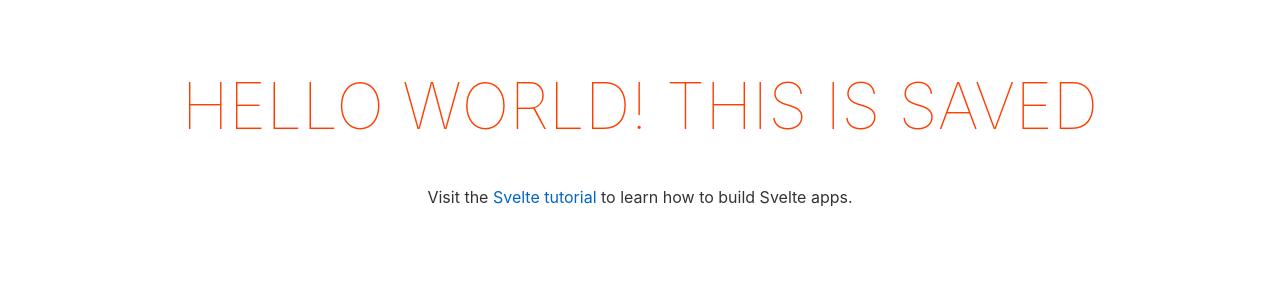
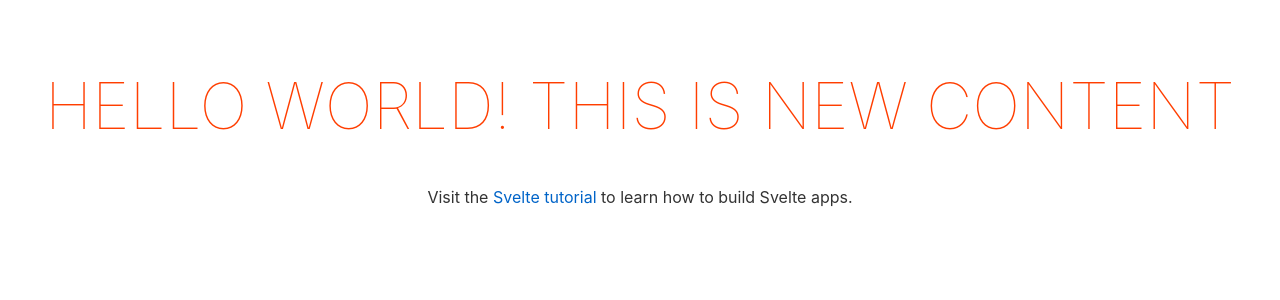
Before and after one commit to Wattenberger/testing-svelte, a Svelte app: page / in a window 1280 px wide. Shown: the top 300 px of the page. Built offline with nearby package versions, Linux system fonts and the light colour scheme.

Commit message:
Automatic update

```diff
--- a/src/App.svelte
+++ b/src/App.svelte
@@ -3,7 +3,7 @@
 </script>
 
 <main>
-	<h1>Hello {name}! this is saved</h1>
+	<h1>Hello {name}! this is new content</h1>
 	<p>Visit the <a href="https://svelte.dev/tutorial">Svelte tutorial</a> to learn how to build Svelte apps.</p>
 </main>
 
```
